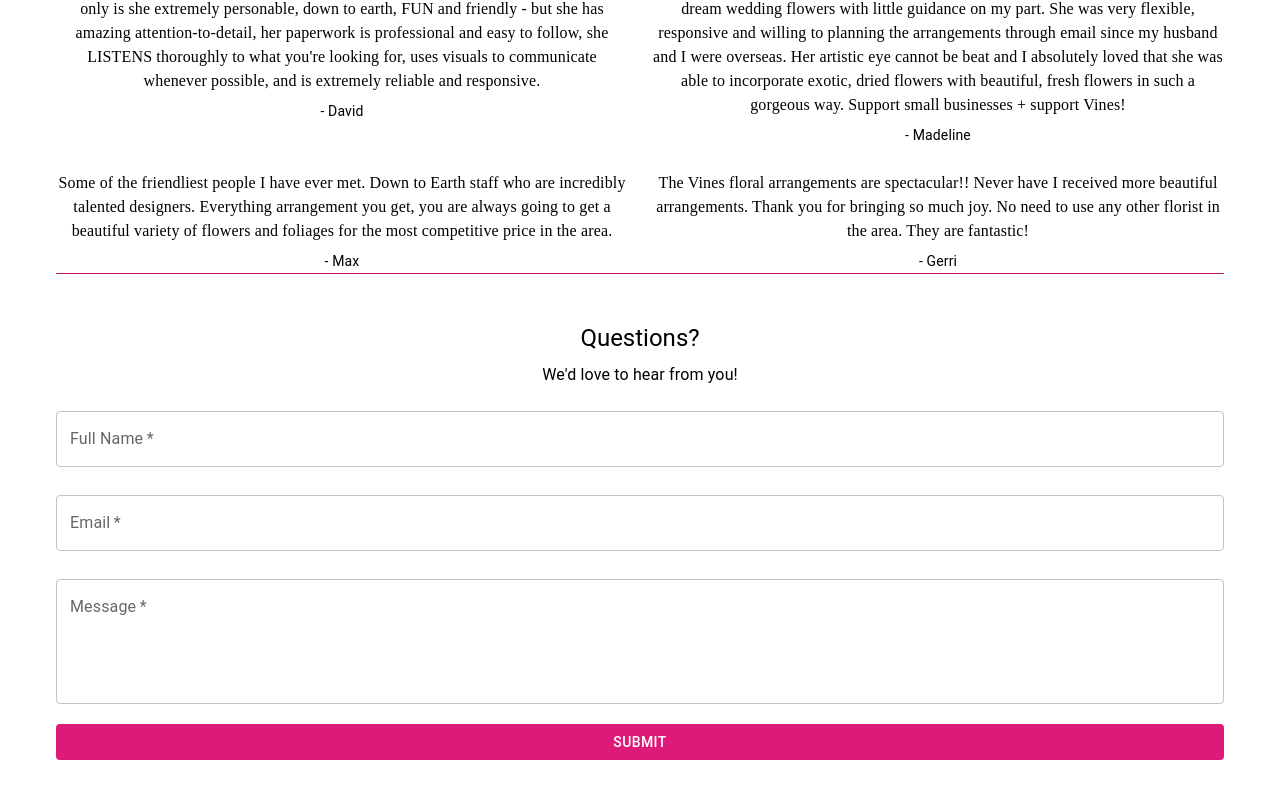
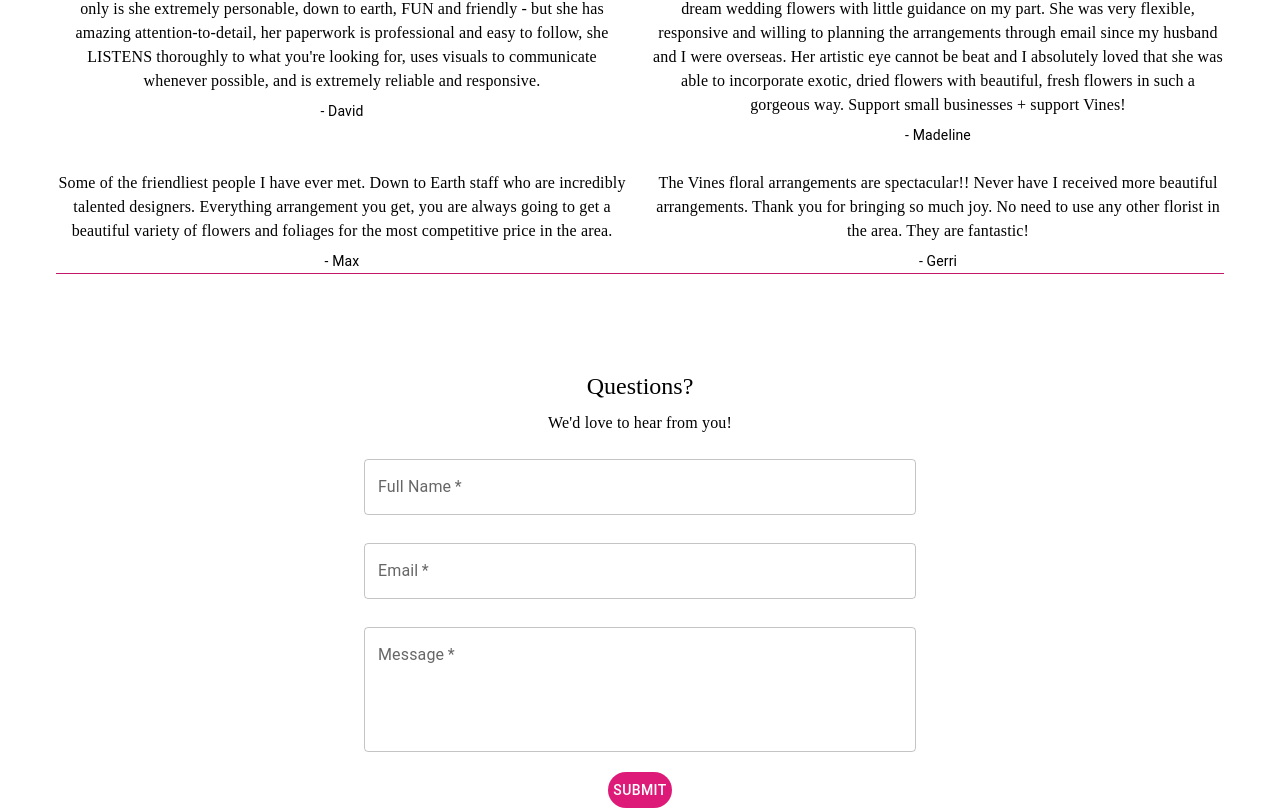
Before and after one commit to KendiN/the_vines_flowers, a React (Create React App) app: page / in a window 1280 px wide. Shown: the part 1387-2195 px from the top of the page. Before the commit the page ends 2147 px from the top, so only its background shows below. Built offline with nearby package versions, Linux system fonts and the light colour scheme.

Commit message:
feat: update ContactForm component

```diff
--- a/src/components/ContactForm.tsx
+++ b/src/components/ContactForm.tsx
@@ -1,5 +1,5 @@
 import React from 'react';
-import { Typography, Box, TextField, Button } from '@mui/material';
+import { Typography, Box, TextField, Button, Container } from '@mui/material';
 
 const ContactForm = () => {
   const handleSubmit = (e: React.FormEvent<HTMLFormElement>) => {
@@ -7,11 +7,11 @@ const ContactForm = () => {
   };
 
   return (
-    <Box marginTop={6} marginLeft={4} marginRight={4}>
-      <Typography variant="h5" align="center" gutterBottom>
+    <Container maxWidth="sm" style={{ marginTop: '6rem', textAlign: 'center' }}>
+      <Typography variant="h5" style={{ fontFamily: 'Raleway'}} gutterBottom>
         Questions?
       </Typography>
-      <Typography variant="body1" align="center" gutterBottom>
+      <Typography variant="body1" style={{ fontFamily: 'Raleway'}} gutterBottom>
         We'd love to hear from you!
       </Typography>
       <form onSubmit={handleSubmit}>
@@ -45,18 +45,19 @@ const ContactForm = () => {
             required
           />
         </Box>
-        <Box marginTop={2}>
+        <Box marginTop={2} style={{ textAlign: 'center' }}>
           <Button
             type="submit"
             variant="contained"
             color="primary"
             fullWidth
+            style={{ borderRadius: 20, width:"30px" }}
           >
             Submit
           </Button>
         </Box>
       </form>
-    </Box>
+    </Container>
   );
 };
 
```
